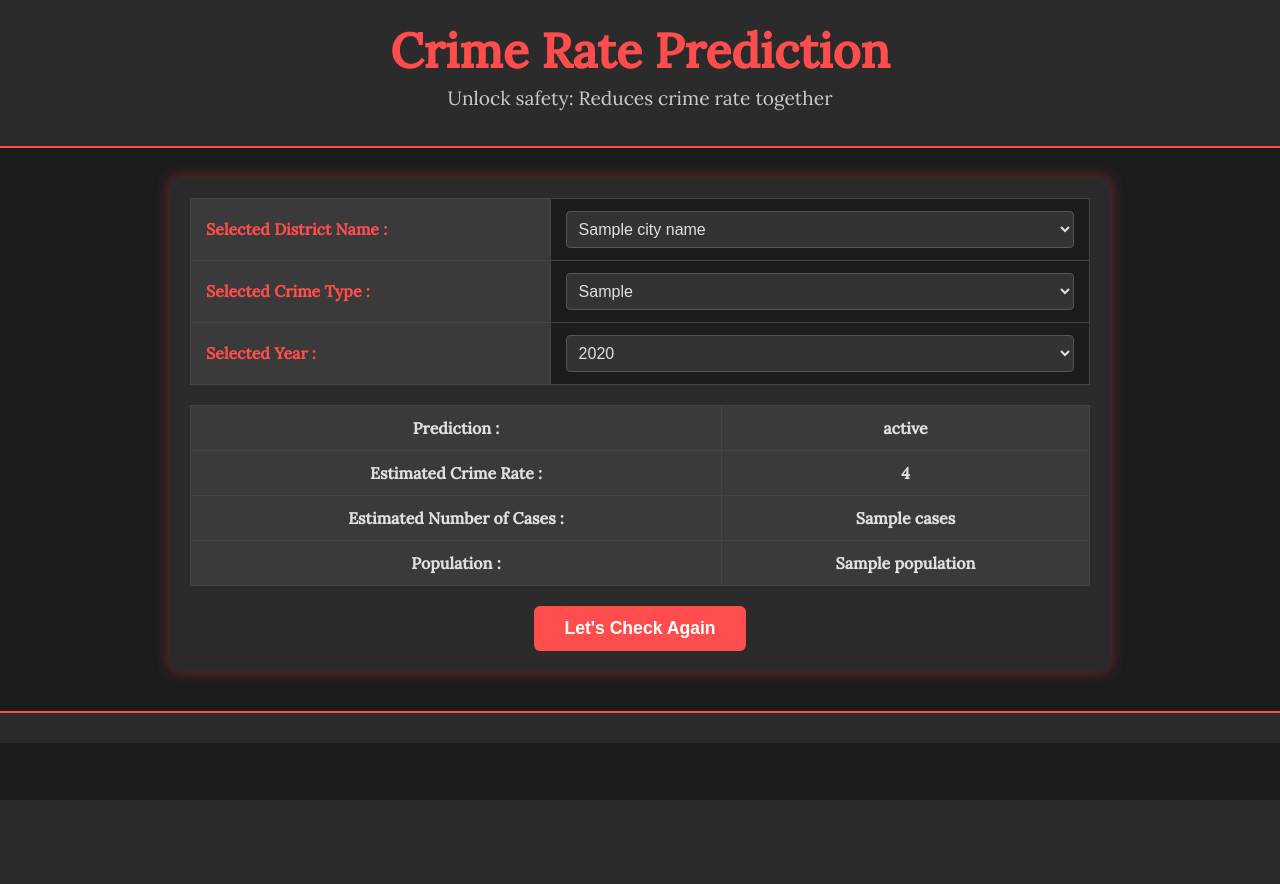
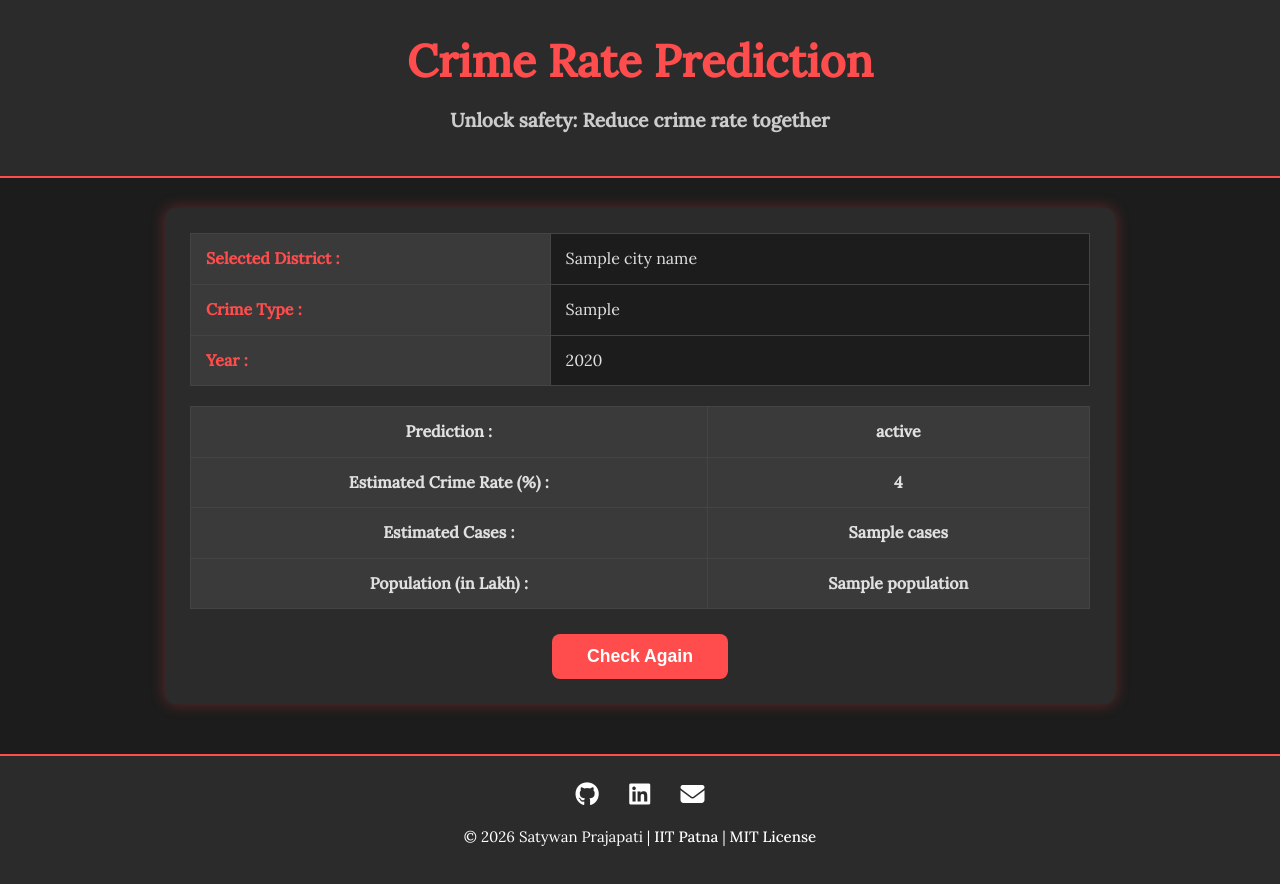
Before and after one commit to SatywanPrajapati/Crime-Rate-Prediction-Systems-ML, a Flask app: template templates/result.html in a window 1280 px wide. Before the commit the page ends 800 px from the top, so only its background shows below. Run offline with Flask 3, Linux system fonts and the light colour scheme; the template is opened without the code that fills it: most values are stand-ins (such as "Sample title", 1, 10 or a date in 2020); parts of the project's set-up code (start-up, migrations or seed data) failed here and were passed over.

Commit message:
Added footer, icons, dynamic year, meta tags, UI improvements

```diff
--- a/static/styles.css
+++ b/static/styles.css
@@ -1,31 +1,36 @@
-/* General styles */
+/* ================= GENERAL ================= */
+
 body {
     font-family: 'Lora', serif;
     background-color: #1c1c1c;
     color: #e0e0e0;
     margin: 0;
     padding: 0;
+    line-height: 1.6;
 }
 
 a {
     color: #ff4c4c;
     text-decoration: none;
+    transition: 0.3s;
 }
 
 a:hover {
     text-decoration: underline;
 }
 
-/* Header styles */
+
+/* ================= HEADER ================= */
+
 header {
     background-color: #2b2b2b;
-    padding: 20px 0;
+    padding: 25px 0;
     text-align: center;
     border-bottom: 2px solid #ff4c4c;
 }
 
 .title {
-    font-size: 3em;
+    font-size: 2.8em;
     font-weight: 700;
     color: #ff4c4c;
     margin: 0;
@@ -33,29 +38,36 @@ header {
 
 .tagline {
     font-size: 1.2em;
-    font-weight: 400;
     color: #cccccc;
-    margin-top: 5px;
+    margin-top: 8px;
 }
 
-/* Section styles */
+
+/* ================= SECTION ================= */
+
 section {
     max-width: 900px;
     margin: 30px auto;
-    padding: 20px;
+    padding: 25px;
     background-color: #2b2b2b;
-    border-radius: 8px;
-    box-shadow: 0 0 15px rgba(255, 76, 76, 0.4);
+    border-radius: 10px;
+    box-shadow: 0 0 15px rgba(255, 76, 76, 0.3);
 }
 
-/* Form table styles */
-.table1, .table2, .table3 {
+
+/* ================= TABLE ================= */
+
+.table1,
+.table2,
+.table3 {
     width: 100%;
     border-collapse: collapse;
     margin-bottom: 20px;
 }
 
-.table1 td, .table2 td, .table3 td {
+.table1 td,
+.table2 td,
+.table3 td {
     padding: 12px 15px;
     border: 1px solid #444;
 }
@@ -72,44 +84,56 @@ section {
     background-color: #1c1c1c;
 }
 
+
+/* Dropdown */
+
 .sel select {
     width: 100%;
-    padding: 8px;
+    padding: 10px;
     background-color: #333;
     border: 1px solid #555;
     color: #e0e0e0;
     font-size: 1em;
-    border-radius: 4px;
+    border-radius: 6px;
     outline: none;
+    transition: 0.3s;
 }
 
-.sel select:hover, .sel select:focus {
+.sel select:hover,
+.sel select:focus {
     border-color: #ff4c4c;
 }
 
-/* Button styles */
-.button, .button2 {
+
+/* ================= BUTTON ================= */
+
+.button,
+.button2 {
     text-align: center;
-    margin-top: 20px;
+    margin-top: 25px;
 }
 
 .btn {
     background-color: #ff4c4c;
     color: #fff;
     border: none;
-    padding: 12px 30px;
+    padding: 12px 35px;
     font-size: 1.1em;
     font-weight: 700;
-    border-radius: 6px;
+    border-radius: 8px;
     cursor: pointer;
-    transition: background-color 0.3s ease;
+    transition: all 0.3s ease;
 }
 
 .btn:hover {
     background-color: #e04343;
+    transform: scale(1.05);
+    box-shadow: 0 5px 15px rgba(255, 76, 76, 0.4);
 }
 
-/* Prediction result styles */
+
+/* ================= RESULT ================= */
+
 .result {
     font-weight: 600;
     color: #e0e0e0;
@@ -117,34 +141,48 @@ section {
     text-align: center;
 }
 
-/* Footer styles */
-footer {
+
+/* ================= FOOTER ================= */
+
+.footer {
     background-color: #2b2b2b;
-    padding: 15px 0;
+    padding: 20px 0;
     text-align: center;
-    color: #777;
-    font-size: 0.9em;
     border-top: 2px solid #ff4c4c;
-    margin-top: 40px;
+    margin-top: 50px;
 }
 
-/* Responsive */
-@media (max-width: 600px) {
-    section {
-        margin: 15px;
-        padding: 15px;
-    }
+.footer p {
+    color: #ffffff;
+    font-size: 15px;
+    margin-top: 10px;
+}
 
-    .title {
-        font-size: 2em;
-    }
+.footer a {
+    color: #ffffff;
+    text-decoration: none;
+    font-weight: 500;
+}
 
-    .tagline {
-        font-size: 1em;
-    }
+.footer a:hover {
+    color: #ff4c4c;
+}
 
-    .btn {
-        width: 100%;
-        padding: 12px 0;
-    }
+
+/* ================= SOCIAL ICONS ================= */
+
+.social-icons {
+    margin-bottom: 10px;
 }
+
+.social-icons a {
+    margin: 0 12px;
+    font-size: 24px;
+    color: #ffffff;
+    transition: all 0.3s ease;
+}
+
+.social-icons a:hover {
+    color: #ff4c4c;
+    transform: scale(1.2);
+}
--- /dev/null
+++ b/templates/footer.html
@@ -0,0 +1,34 @@
+<footer class="footer">
+
+    <!-- Social Icons -->
+    <div class="social-icons">
+
+        <!-- GitHub -->
+        <a href="https://github.com/SatywanPrajapati" target="_blank" rel="noopener noreferrer" title="GitHub">
+            <i class="fab fa-github"></i>
+        </a>
+
+        <!-- LinkedIn -->
+        <a href="https://www.linkedin.com/in/SatywanPrajapati" target="_blank" rel="noopener noreferrer" title="LinkedIn">
+            <i class="fab fa-linkedin"></i>
+        </a>
+
+        <!-- Gmail -->
+        <a href="mailto:satywantech@gmail.com" title="Email">
+            <i class="fas fa-envelope"></i>
+        </a>
+
+    </div>
+
+    <!-- Footer Text -->
+    <p>
+        © <span id="year"></span> Satywan Prajapati |
+        <a href="https://www.iitp.ac.in" target="_blank" rel="noopener noreferrer">
+            IIT Patna
+        </a> |
+        <a href="https://github.com/SatywanPrajapati/Crime-Rate-Prediction-Systems-ML/blob/main/LICENSE" target="_blank" rel="noopener noreferrer">
+            MIT License
+        </a>
+    </p>
+
+</footer>
--- a/templates/result.html
+++ b/templates/result.html
@@ -5,85 +5,95 @@
     <meta charset="UTF-8">
     <meta http-equiv="X-UA-Compatible" content="IE=edge">
     <meta name="viewport" content="width=device-width, initial-scale=1.0">
-    <title>Crime Rate Prediction</title>
 
-    <link rel="stylesheet" href="static/styles.css">
+    <!-- SEO -->
+    <title>Crime Prediction Result | ML Project</title>
+    <meta name="description" content="View predicted crime rate results using Machine Learning. Analyze crime trends and insights based on selected district, crime type, and year.">
+    <meta name="author" content="Satywan Prajapati">
+
+    <!-- CSS -->
+    <link rel="stylesheet" href="{{ url_for('static', filename='styles.css') }}">
+
+    <!-- Google Font -->
     <style>
         @import url('https://fonts.googleapis.com/css2?family=Lora:ital,wght@0,400;0,500;1,400;1,500&display=swap');
     </style>
+
+    <!-- Icons -->
+    <link rel="stylesheet" href="https://cdnjs.cloudflare.com/ajax/libs/font-awesome/6.5.0/css/all.min.css">
 </head>
 
 <body>
+
+    <!-- HEADER -->
     <header>
-        <h1 class="title">Crime Rate Prediction </h1>
-        <h2 class="tagline">Unlock safety: Reduces crime rate together</h2>
+        <h1 class="title">Crime Rate Prediction</h1>
+        <h2 class="tagline">Unlock safety: Reduce crime rate together</h2>
     </header>
 
+    <!-- RESULT SECTION -->
     <section class="prediction">
+
+        <!-- Selected Inputs -->
         <table class="table2">
-            <tr class="r1">
-                <td class="label">
-                    <label>Selected District Name :</label>
-                </td>
-                <td class="sel">
-                    <select>
-                        <option value="selected">{{city_name}}</option>
-                </td>
+
+            <tr>
+                <td class="label">Selected District :</td>
+                <td class="sel"><span>{{ city_name }}</span></td>
             </tr>
-            <tr class="r1">
-                <td class="label">
-                    <label>Selected Crime Type :</label>
-                </td>
-                <td class="sel">
-                    <select >
-                        <option value="selected">{{crime_type}}</option>
-                </td>
+
+            <tr>
+                <td class="label">Crime Type :</td>
+                <td class="sel"><span>{{ crime_type }}</span></td>
             </tr>
-            <tr class="r1">
-                <td class="label">
-                    <label>Selected Year :</label>
-                </td>
-                <td class="sel">
-                    <select>
-                        <option value="selected">{{year}}</option>
-                </td>
+
+            <tr>
+                <td class="label">Year :</td>
+                <td class="sel"><span>{{ year }}</span></td>
             </tr>
+
         </table>
 
+        <!-- Prediction Output -->
         <table class="table3">
 
-            <tr class="r2"">
+            <tr>
                 <td class="result">Prediction :</td>
-                <td class="result">{{crime_status}}</td>
+                <td class="result">{{ crime_status }}</td>
             </tr>
-            <tr class="r2">
-                <td class="result">Estimated Crime Rate :</td>
-                <td class="result">{{crime_rate}}</td>
+
+            <tr>
+                <td class="result">Estimated Crime Rate (%) :</td>
+                <td class="result">{{ crime_rate }}</td>
             </tr>
-            <tr class="r2">
-                <td class="result">Estimated Number of Cases :</td>
-                <td class="result">{{cases}}</td>
+
+            <tr>
+                <td class="result">Estimated Cases :</td>
+                <td class="result">{{ cases }}</td>
             </tr>
-            <tr class="r2">
-                <td class="result">Population  :</td>
-                <td class="result">{{population}}</td>
+
+            <tr>
+                <td class="result">Population (in Lakh) :</td>
+                <td class="result">{{ population }}</td>
             </tr>
+
         </table>
 
-        <div class="button2" >
-            <a href="http://127.0.0.1:5000">
-                <input type="submit" class="btn id="check_again"" value="Let's Check Again" >
+        <!-- Button -->
+        <div class="button2">
+            <a href="/">
+                <button class="btn" id="check_again">Check Again</button>
             </a>
         </div>
 
     </section>
 
-    <footer>
-        <div class="footer">
+    <!-- FOOTER -->
+    {% include 'footer.html' %}
 
-                </a>
-            </div>
-        </div>
-    </footer>
+    <!-- JS -->
+    <script src="{{ url_for('static', filename='main.js') }}"></script>
+
 </body>
+
 </html>
```
Also changed, not shown: static/main.js (+33 -10 lines), templates/index.html (+103 -92 lines).
